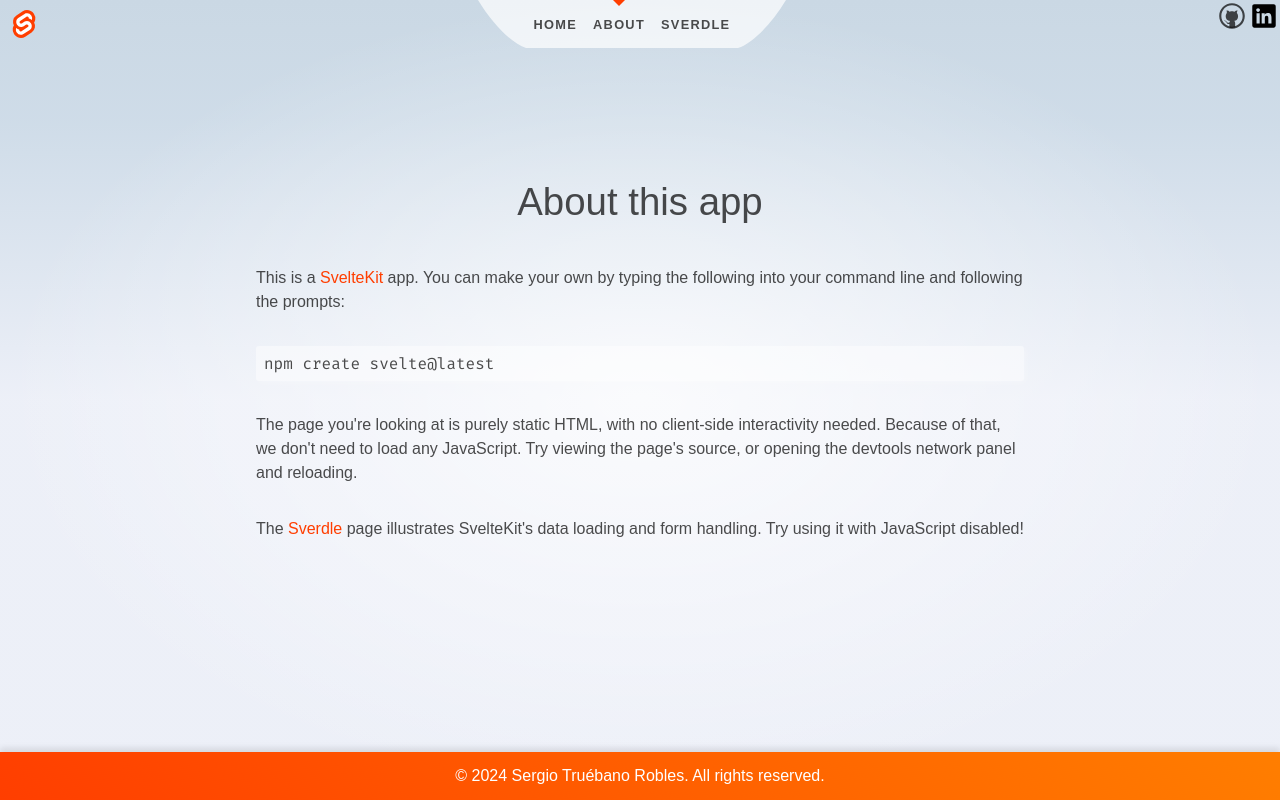
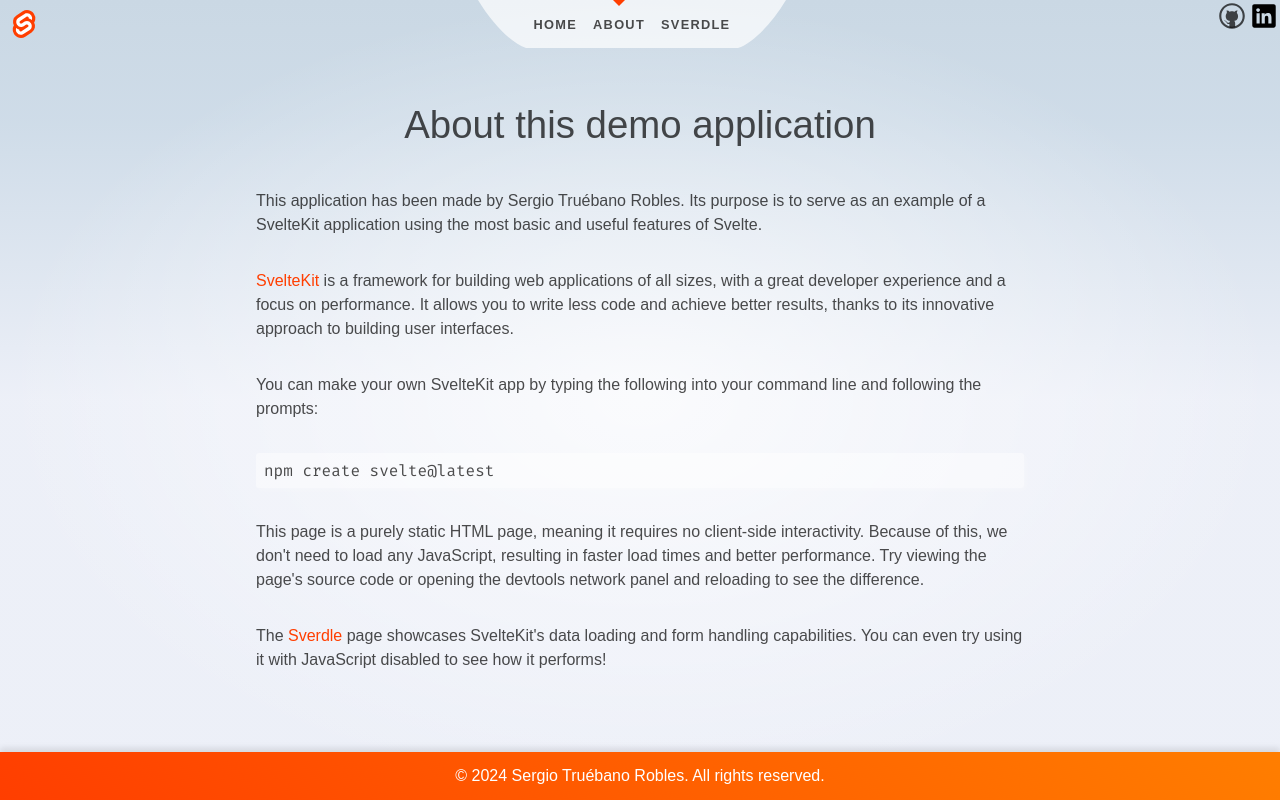
Before and after one commit to sergio-tr/svelte-example, a SvelteKit app: page /about in a window 1280 px wide. Built offline with nearby package versions, Linux system fonts and the light colour scheme.

Commit message:
Enhaced about page

```diff
--- a/src/app.css
+++ b/src/app.css
@@ -121,7 +121,7 @@ main {
     width: 100%;
     max-width: 64rem;
     margin: 0 auto;
-    margin-bottom: 1rem;
+    margin-bottom: 4rem;
     box-sizing: border-box;
 }
 
--- a/src/routes/about/+page.svelte
+++ b/src/routes/about/+page.svelte
@@ -1,26 +1,30 @@
 <svelte:head>
 	<title>About</title>
-	<meta name="description" content="About this app" />
+	<meta name="description" content="About this demo app" />
 </svelte:head>
 
 <div class="text-column">
-	<h1>About this app</h1>
+	<h1>About this demo application</h1>
 
 	<p>
-		This is a <a href="https://kit.svelte.dev">SvelteKit</a> app. You can make your own by typing the
-		following into your command line and following the prompts:
+		This application has been made by Sergio Truébano Robles. Its purpose is to serve as an example of a SvelteKit application using the most basic and useful features of Svelte.
+	</p>
+
+	<p>
+		<a href="https://kit.svelte.dev/">SvelteKit</a> is a framework for building web applications of all sizes, with a great developer experience and a focus on performance. It allows you to write less code and achieve better results, thanks to its innovative approach to building user interfaces.
+	</p>
+
+	<p>
+		You can make your own SvelteKit app by typing the following into your command line and following the prompts:
 	</p>
 
 	<pre>npm create svelte@latest</pre>
 
 	<p>
-		The page you're looking at is purely static HTML, with no client-side interactivity needed.
-		Because of that, we don't need to load any JavaScript. Try viewing the page's source, or opening
-		the devtools network panel and reloading.
+		This page is a purely static HTML page, meaning it requires no client-side interactivity. Because of this, we don't need to load any JavaScript, resulting in faster load times and better performance. Try viewing the page's source code or opening the devtools network panel and reloading to see the difference.
 	</p>
 
 	<p>
-		The <a href="/sverdle">Sverdle</a> page illustrates SvelteKit's data loading and form handling. Try
-		using it with JavaScript disabled!
+		The <a href="/sverdle">Sverdle</a> page showcases SvelteKit's data loading and form handling capabilities. You can even try using it with JavaScript disabled to see how it performs!
 	</p>
 </div>
```
